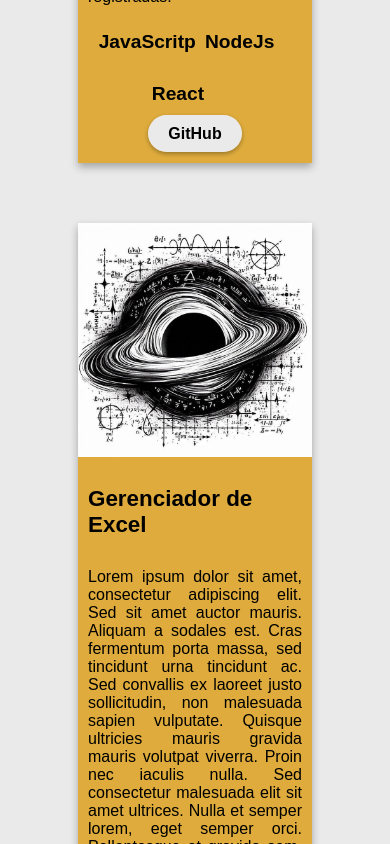
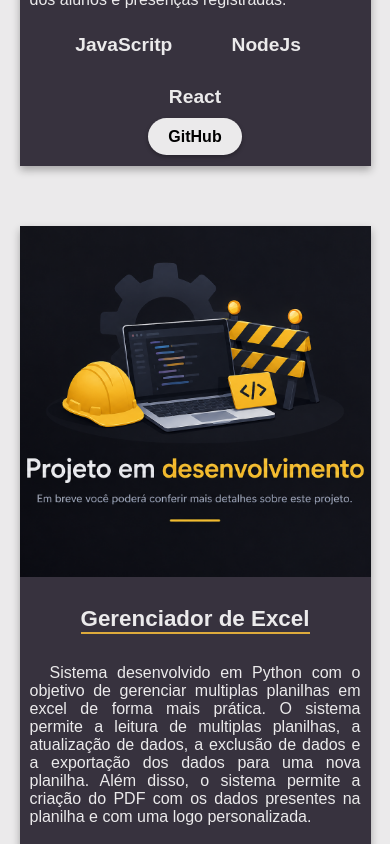
Before and after one commit to rafaelVerner/MeuPortfolio, a React (Vite) app: page / in a window 390 px wide. Shown: the part 4200-5044 px from the top of the page. Built offline with nearby package versions, Linux system fonts and the light colour scheme.

Commit message:
update: mudanças no layout e estilos dos cards de projetos.

```diff
--- a/src/components/Projects/Projects.css
+++ b/src/components/Projects/Projects.css
@@ -31,7 +31,8 @@
     width: 45%;
     position: relative;
     margin-bottom: 20px;
-    background-color: #DEAB3C;
+    background-color: #37323E;
+    color: #EBEAEB;
     display: flex;
     flex-direction: row;
     box-shadow: 0 4px 8px rgba(0, 0, 0, 0.3);
@@ -39,6 +40,7 @@
 
 .Projects .Project-Card .Card-Image{
     width: 50%;
+
 }
 
 .Projects .Project-Card .Card-Image img{
@@ -58,11 +60,14 @@
 
 .Projects .Project-Card .Card-Content .Title{
     height: 10%;
+    display: flex;
+    align-items: center;
+    justify-content: center;
 }
 
 .Projects .Project-Card .Card-Content .Title h1{
     font-size: 1.4rem;
-
+    border-bottom: 2px solid #DEAB3C;
 }
 
 .Projects .Project-Card .Card-Content .Description{
@@ -70,9 +75,9 @@
 }
 
 .Projects .Project-Card .Card-Content .Description p{
+    text-indent: 20px;
     text-align: justify;
     margin: 15px 0;
-    /* text-indent: 40px; */
     white-space: pre-line;
 }
 
@@ -86,7 +91,7 @@
 }
 
 .Tools .Tool{
-
+    text-align: center;
     margin: 0;
 }
 
@@ -106,7 +111,6 @@
     text-decoration: none;
     color: black;
     font-weight: bold;
-    width: 100px;
     background-color: #EBEAEB;
     padding: 10px 20px;
     text-align: center;
@@ -117,7 +121,7 @@
 
 @media (max-width: 1080px){
     .Projects .Project-Card{
-        width: 60%;
+        width: 90%;
         flex-direction: column;
     }
 
@@ -139,13 +143,14 @@
 
     .Card-Content .Tools{
         height: 10%;
+        justify-content: center;
     }
 
     .Card-Content .Tools .Tool{
-        width: 45%;
+        width: 40%;
     }
 
-    .Card-Content .Links{
+    .Projects .Project-Card .Card-Content .Links{
         height: 10%;
         align-items: center;
         justify-content: center;
--- a/src/data/projects.js
+++ b/src/data/projects.js
@@ -1,18 +1,18 @@
-import image from '../assets/download.png';
+import image from '../assets/Desenvolvendo.png';
 
 export const ProjectsData = [
     {
         title: "Sistema de presença",
-        description: "Sistema de gerenciamento de presença de alunos em sala de aula. \nO sistema permite o cadastro dos alunos e a marcação da presença do aluno na aula. Além disso, o sistema conta com a atualização do cadastro do aluno, a exclusão do cadastro e a exibição dos alunoos e presenças registradas.",
+        description: "Sistema de gerenciamento de presença de alunos em sala de aula. O sistema permite o cadastro dos alunos e a marcação da presença do aluno na aula. Além disso, o sistema conta com a atualização do cadastro do aluno, a exclusão do cadastro e a exibição dos alunos e presenças registradas.",
         tools: ["JavaScritp", "NodeJs","React"],
         image: image,
         Links: [{name: "GitHub", url: "https://github.com/rafaelVerner/Sistema_Presenca"}]
     },
     {
         title: "Gerenciador de Excel",
-        description: "Lorem ipsum dolor sit amet, consectetur adipiscing elit. Sed sit amet auctor mauris. Aliquam a sodales est. Cras fermentum porta massa, sed tincidunt urna tincidunt ac. Sed convallis ex laoreet justo sollicitudin, non malesuada sapien vulputate. Quisque ultricies mauris gravida mauris volutpat viverra. Proin nec iaculis nulla. Sed consectetur malesuada elit sit amet ultrices. Nulla et semper lorem, eget semper orci. Pellentesque et gravida sem, quis iaculis neque. ",
+        description: "Sistema desenvolvido em Python com o objetivo de gerenciar multiplas planilhas em excel de forma mais prática. O sistema permite a leitura de multiplas planilhas, a atualização de dados, a exclusão de dados e a exportação dos dados para uma nova planilha. Além disso, o sistema permite a criação do PDF com os dados presentes na planilha e com uma logo personalizada.",
         tools: ["Python", "Pandas","Qt", "OpenPyXL"],
         image: image,
-        Links: [{name: "GitHub", url: ""}]
-    }
+        Links: [{name: "GitHub", url: "https://github.com/rafaelVerner/SistemaExcel"}]
+    },
 ];
```
Also changed, not shown: src/assets/Desenvolvendo.png (added).
